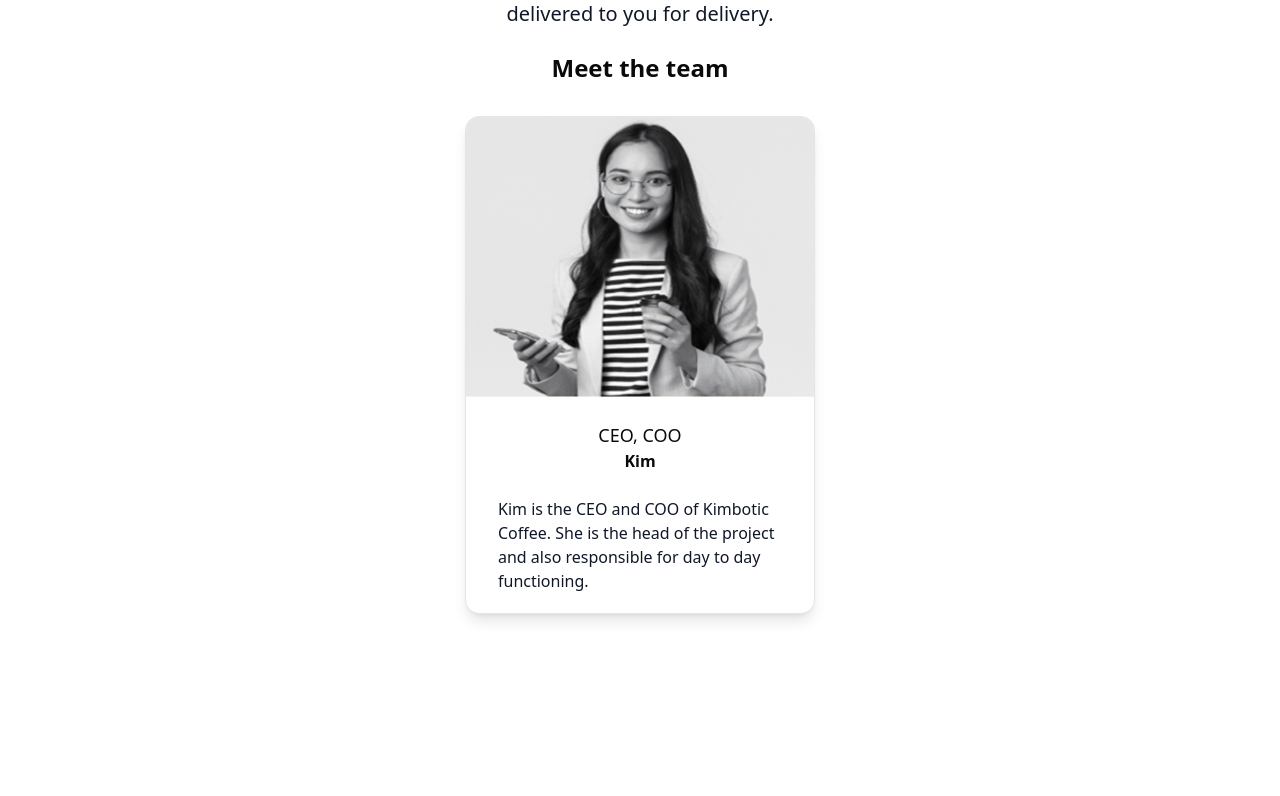
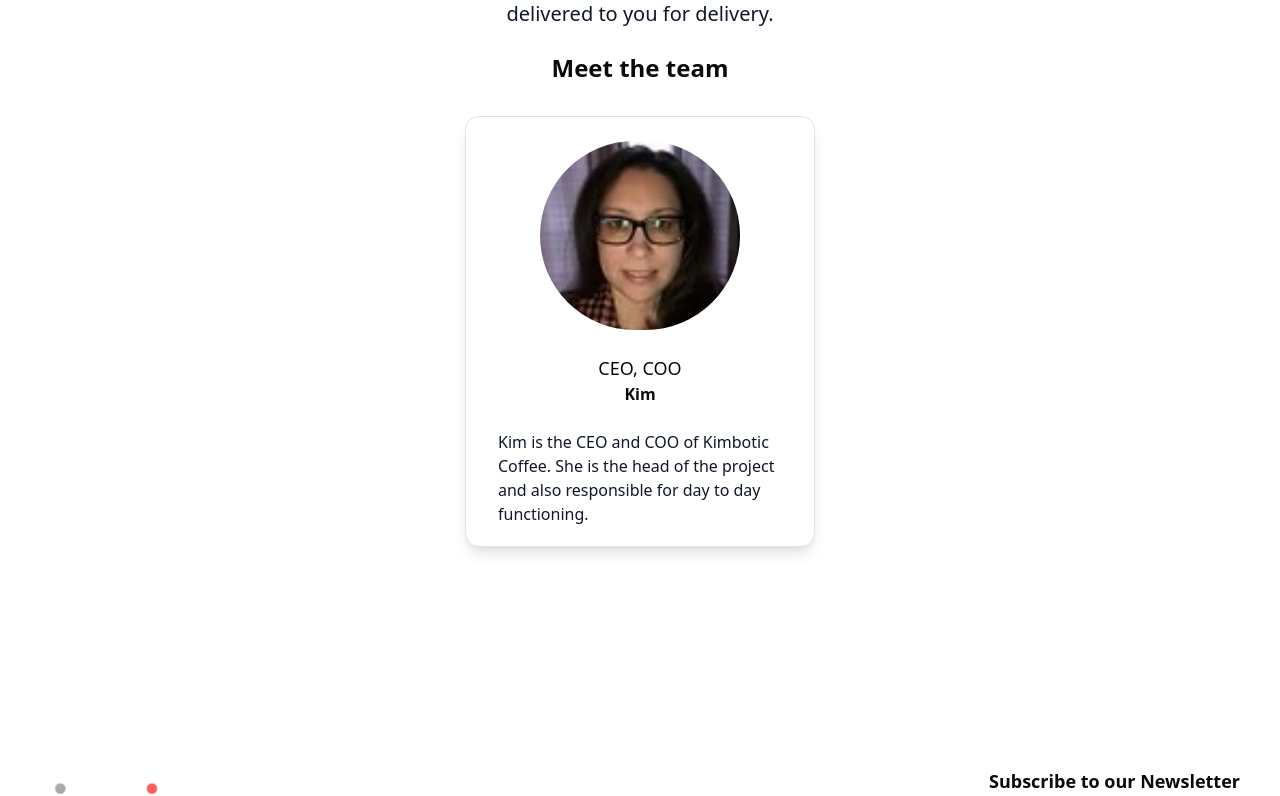
Before and after one commit to dezineskv/next-coffee-full, a Next.js app: page /about in a window 1280 px wide. Shown: the part 1443-2239 px from the top of the page. Built offline with nearby package versions, Linux system fonts and the light colour scheme.

Commit message:
update to best selling card component, update to about image

```diff
--- a/src/app/(mainLayout)/about/page.tsx
+++ b/src/app/(mainLayout)/about/page.tsx
@@ -3,10 +3,9 @@ import Explore from "../../components/Explore";
 import Footer from "../../components/Footer";
 import Testimonials from "../../components/Testimonials";
 import Menus from "../../components/Menus";
-import { Button } from "@/components/ui/button";
+// import { Button } from "@/components/ui/button";
 import Image from "next/image";
-import Girl1 from "../../images/girl1.png";
-import Girl2 from "../../images/girl2.png";
+import Girl from "../../images/girl0.jpg";
 import {
   Card,
   CardContent,
@@ -48,13 +47,13 @@ export default function About() {
           {/* start cards */}
           <div className="flex flex-col md:flex-row gap-4 justify-center items-center sm:flex-wrap pt-2">
             <Card className="w-[350px] shadow-lg py-0 rounded-xl overflow-hidden pb-5">
-              <div className="mx-auto p-0 h-full">
+              <div className="mx-auto p-0">
                 <Image
-                  src={Girl2}
-                  alt="Girl2"
-                  width={350}
-                  height={300}
-                  className="md:max-h-[280px]"
+                  src={Girl}
+                  alt="Girl"
+                  width={2000}
+                  height={200}
+                  className="max-h-[200px] max-w-[200px] rounded-full mt-6"
                 />
               </div>
               <CardFooter className="flex flex-col justify-center px-8">
@@ -63,11 +62,12 @@ export default function About() {
               </CardFooter>
               <CardContent>
                 <p className="text-gray-900 text-left max-w-2xl px-2">
-                  Kim is the CEO and COO of Kimbotic Coffee. She is the head of the project and also responsible for day to day functioning.
+                  Kim is the CEO and COO of Kimbotic Coffee. She is the head of
+                  the project and also responsible for day to day functioning.
                 </p>
               </CardContent>
             </Card>
-          {/* <div className="flex flex-col md:flex-row gap-4 justify-center items-center sm:flex-wrap py-10 ">
+            {/* <div className="flex flex-col md:flex-row gap-4 justify-center items-center sm:flex-wrap py-10 ">
             <Card className="w-[350px] shadow-lg py-0 rounded-xl overflow-hidden pb-5">
               <div className="mx-auto p-0 h-full">
                 <Image
@@ -91,7 +91,7 @@ export default function About() {
               </CardContent>
             </Card>
           </div> */}
-        </div>
+          </div>
         </div>
       </main>
       <div className="bg-white pt-16 mt-20">
--- a/src/app/components/BestSelling.tsx
+++ b/src/app/components/BestSelling.tsx
@@ -53,7 +53,7 @@ function BestSelling() {
         animate={{ opacity: 1, x: 0 }}
         transition={{ duration: 0.5 }}
       >
-        <div className="my-container flex flex-col gap-6 justify-center mx-auto pt-10 md:pb-10 mt-5">
+        <div className="my-container flex flex-col gap-6 justify-center mx-auto pt-20 md:pb-10 mt-5">
           <h1 className="text-4xl text-center font-bold ">
             Best Selling Coffee
           </h1>
--- a/src/app/components/Footer.tsx
+++ b/src/app/components/Footer.tsx
@@ -39,7 +39,7 @@ export default function Footer() {
             <Subscribe />
           </div>
         </div>
-        <div className="my-container flex justify-center items-center text-sm h-25 border-t-2 border-gray-200 text-gray-900 py-2">
+        <div className="my-container flex justify-center items-center text-sm h-25 border-t-2 border-gray-200 text-gray-900 pt-4 pb-8">
           Copyright &copy; 2025 KimV
         </div>
       </div>
```
Also changed, not shown: src/app/images/girl0.jpg (added).
